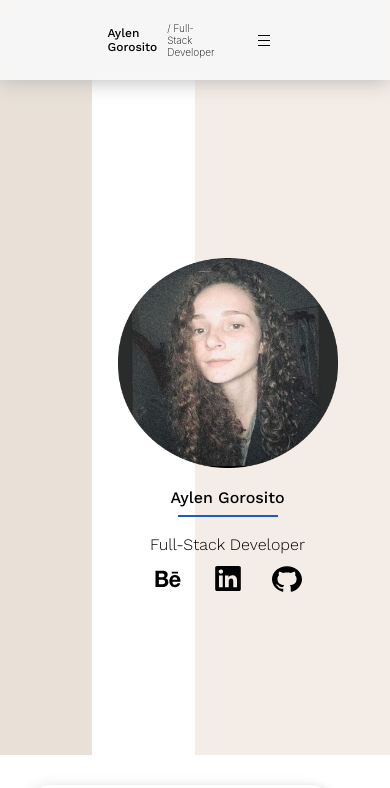
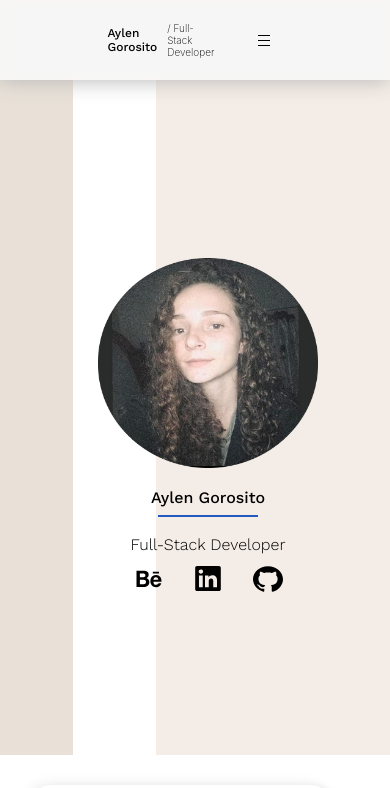
Before and after one commit to AylenGorosito313/portfolio, a React (Vite) app: page / in a window 390 px wide. Shown: the top 788 px of the page. Built offline with nearby package versions, Linux system fonts and the light colour scheme.

Commit message:
flex 500px

```diff
--- a/src/pages/home/Home.css
+++ b/src/pages/home/Home.css
@@ -220,7 +220,9 @@
   }
   .div-container-home {
     height: auto;
-    width: 50%;
+    display: flex;
+    width: 40%;
+    justify-content: center;
   }
   .div-central-home {
     height: auto;
```
